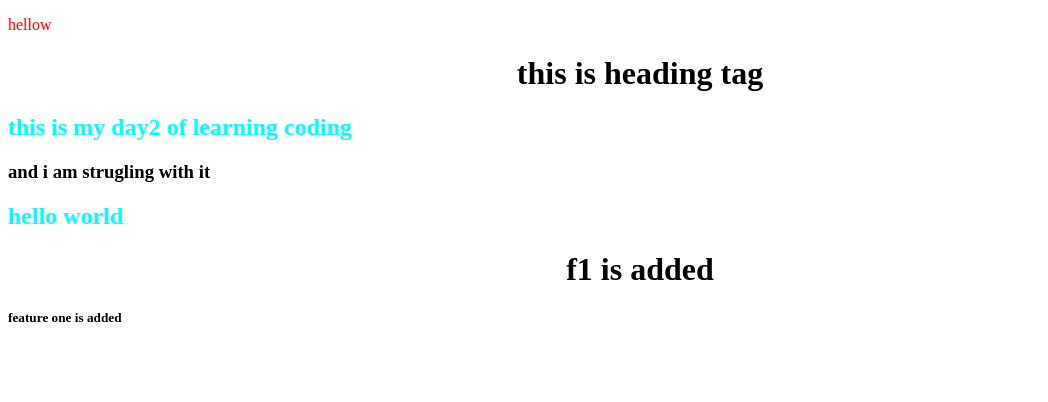
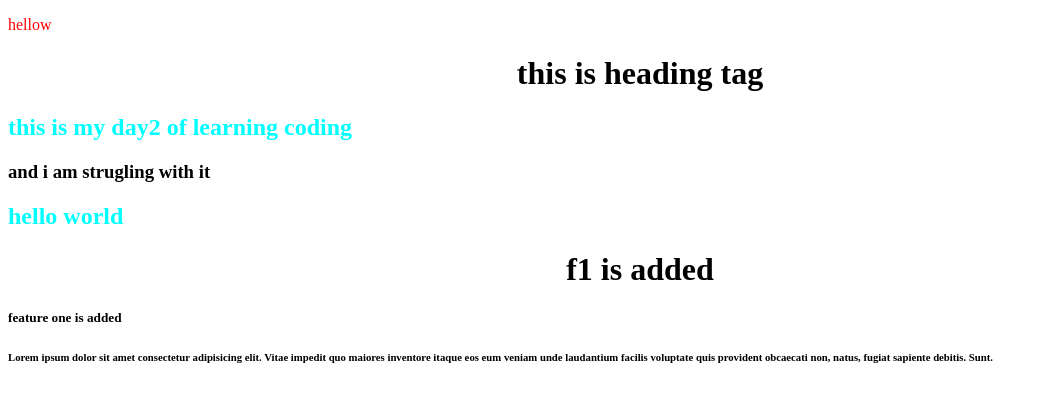
Before and after one commit to DarkxSaiyan/local_repo, a plain HTML site: page index.html in a window 1280 px wide. Shown: the whole page, without its empty margins (0-1048 px from the left). Drawn offline with Linux system fonts and the light colour scheme.

Commit message:
some changes is uupdated

```diff
--- a/index.html
+++ b/index.html
@@ -15,6 +15,7 @@
 <h2>hello world</h2>
 <h1>f1 is added</h1>
 <h5>feature one is added</h5>
+<h6>Lorem ipsum dolor sit amet consectetur adipisicing elit. Vitae impedit quo maiores inventore itaque eos eum veniam unde laudantium facilis voluptate quis provident obcaecati non, natus, fugiat sapiente debitis. Sunt.</h6>
 
 </body>
 </html>
```
